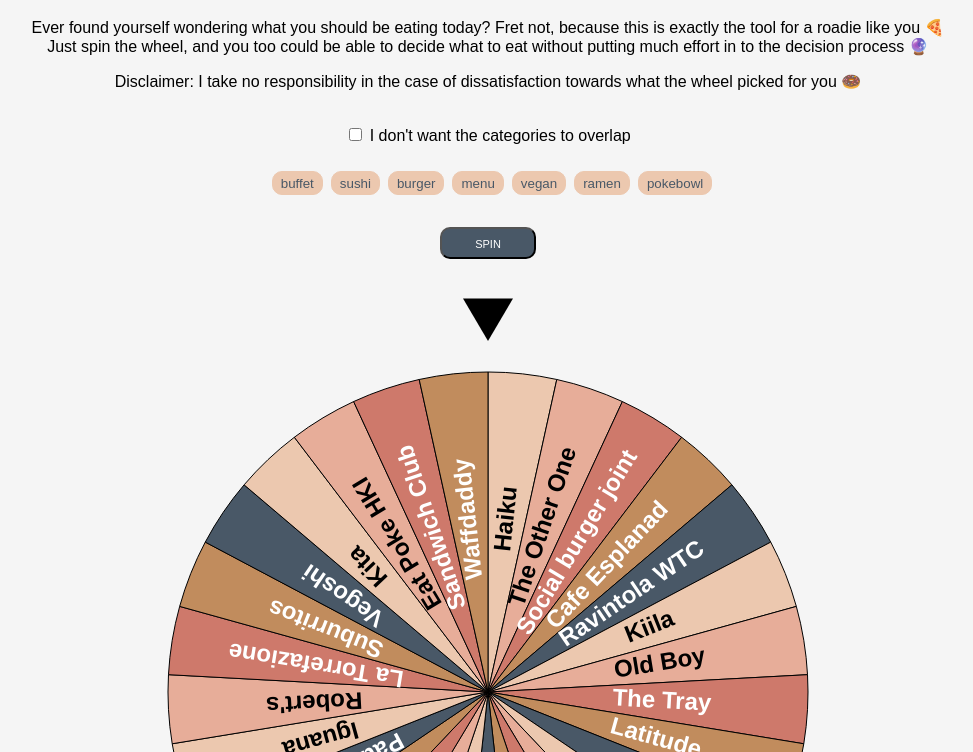
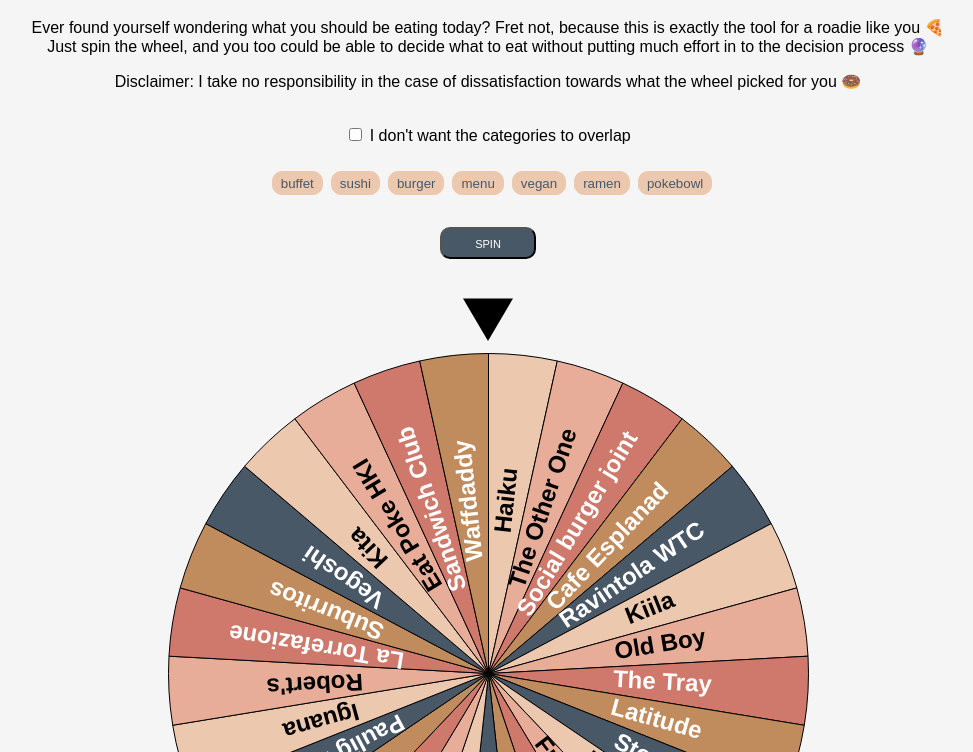
Before and after one commit to Chogster/cr-food-wheel, a plain HTML site: page index.html in a window 1280 px wide. Shown: the part 48-800 px from the top of the page, without its empty margins (152-1125 px from the left). Drawn offline with Linux system fonts and the light colour scheme.

Commit message:
Added call to winwheelResize() on init

```diff
--- a/css/main.css
+++ b/css/main.css
@@ -2,11 +2,6 @@ body
 {
     font-family: arial;
     background: whitesmoke;
-}
-
-.the_wheel {
-    width: 100%;
-    height: 50%;
 }
 
 .action_button {
--- a/index.html
+++ b/index.html
@@ -39,10 +39,10 @@
                                 <polygon points="0 15, 100 15, 50 100"/>
                             </svg>
                         </div>
-                        <canvas width="682" height="682"
+                        <canvas width="645" height="645"
                         data-responsiveMinWidth="180"
                         data-responsiveScaleHeight="true"   /* Optional Parameters */
-                        data-responsiveMargin="320" id="canvas">
+                        data-responsiveMargin="100" id="canvas">
                             <p style="{color: white}" align="center">Sorry, your browser doesn't support canvas. Please try another.</p>
                         </canvas>
                     </td>
--- a/js/index.js
+++ b/js/index.js
@@ -33,6 +33,7 @@ const initData = async () => {
     });
     globalState = state;
     includedTags = state.tags;
+    winwheelResize();
     return state;
 }
 
```
